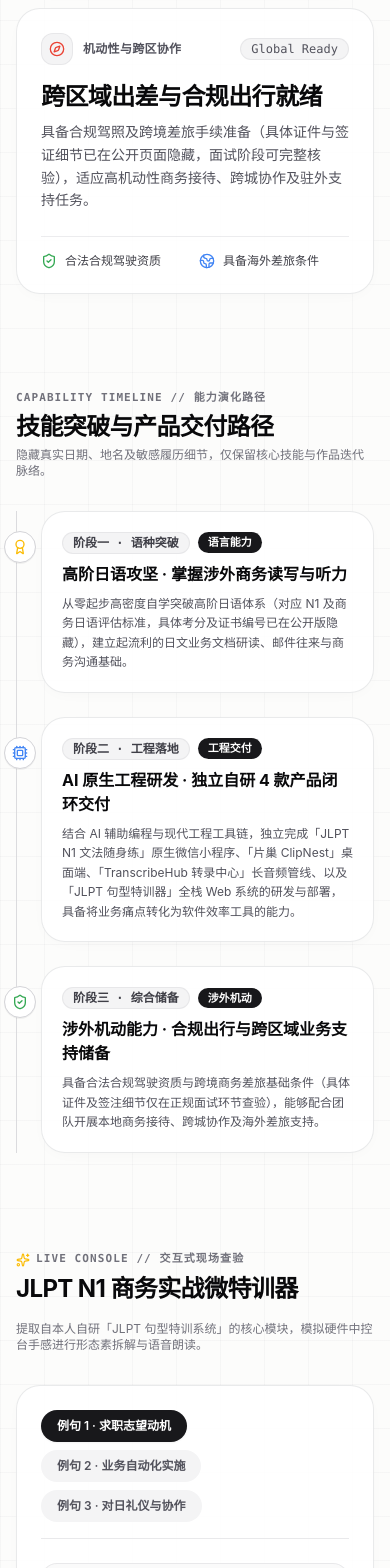
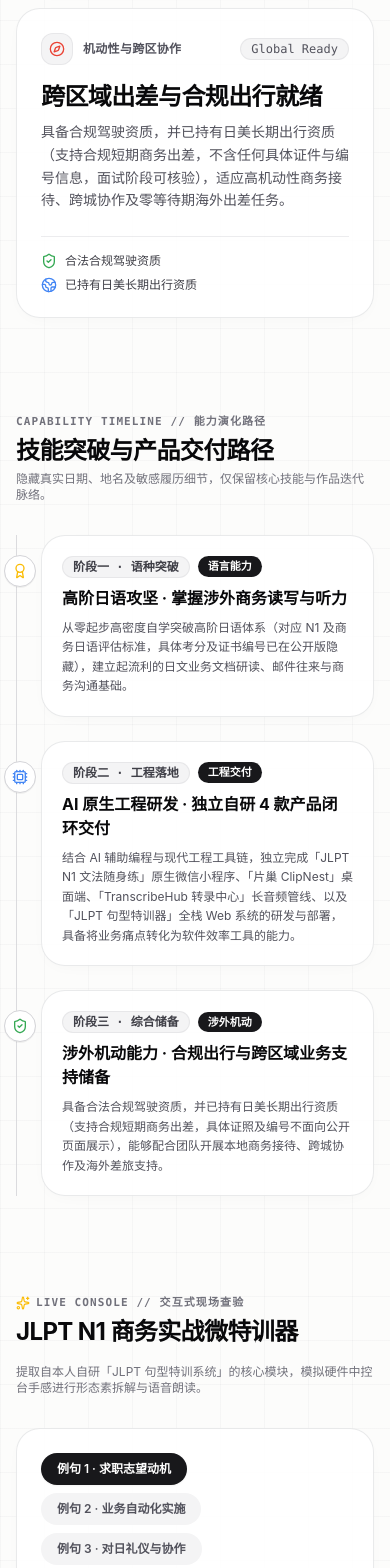
Before and after one commit to HarryLi-7/hl-showcase-8m4k, a React (Vite) app: page / in a window 390 px wide. Shown: the part 2840-4408 px from the top of the page. Built offline with nearby package versions, Linux system fonts and the light colour scheme; the HTML template or start-up script is replaced by a standard one.

Commit message:
chore: clarify anonymized Japan/US long-term business mobility copy

```diff
--- a/src/components/BentoMetrics.tsx
+++ b/src/components/BentoMetrics.tsx
@@ -171,19 +171,19 @@ export const BentoMetrics: React.FC<BentoMetricsProps> = ({ lang }) => {
 
               <p className="text-sm text-zinc-600 leading-relaxed mb-6">
                 {lang === 'zh'
-                  ? '具备合规驾照及跨境差旅手续准备（具体证件与签证细节已在公开页面隐藏，面试阶段可完整核验），适应高机动性商务接待、跨城协作及驻外支持任务。'
-                  : '運転免許および海外渡航に必要な諸手続きを完備（具体的な証書情報は非公開とし、面談時に確認可能）。現地訪問や出張を伴うビジネス支援にも柔軟に対応可能です。'}
+                  ? '具备合规驾驶资质，并已持有日美长期出行资质（支持合规短期商务出差，不含任何具体证件与编号信息，面试阶段可核验），适应高机动性商务接待、跨城协作及零等待期海外出差任务。'
+                  : '有効な運転免許に加え、日米両国への長期渡航・短期商用出張に対応できる出行資格を保有（具体的な証書・番号等は公開ページ非掲載、面談時に確認可）。急な海外出張や現地支援にも即応可能です。'}
               </p>
             </div>
 
-            <div className="pt-4 border-t border-zinc-200/70 grid grid-cols-2 gap-2 relative">
+            <div className="pt-4 border-t border-zinc-200/70 grid grid-cols-1 sm:grid-cols-2 gap-2 relative">
               <div className="flex items-center gap-2 text-xs text-zinc-700 font-medium">
                 <ShieldCheck className="w-4 h-4 text-[#34A853] shrink-0" />
                 <span>{lang === 'zh' ? '合法合规驾驶资质' : '正式運転資格あり'}</span>
               </div>
               <div className="flex items-center gap-2 text-xs text-zinc-700 font-medium">
                 <Globe2 className="w-4 h-4 text-[#4285F4] shrink-0" />
-                <span>{lang === 'zh' ? '具备海外差旅条件' : '海外出張即応可'}</span>
+                <span>{lang === 'zh' ? '已持有日美长期出行资质' : '日米長期出張対応資格あり'}</span>
               </div>
             </div>
           </SpotlightCard>
--- a/src/components/EducationCredentials.tsx
+++ b/src/components/EducationCredentials.tsx
@@ -49,14 +49,14 @@ export const EducationCredentials: React.FC<EducationCredentialsProps> = ({ lang
           : '安全な運転経験を有し、ビジネス送迎・移動を伴う業務にも柔軟に対応可能です。'
     },
     {
-      title: lang === 'zh' ? '跨境商务差旅就绪' : '海外渡航・出張対応基盤',
-      subtitle: lang === 'zh' ? '具体签证详情私下提供' : '査証詳細は面談時確認',
-      tag: lang === 'zh' ? '涉外差旅适配' : '海外渡航即応',
+      title: lang === 'zh' ? '已持有日美长期出行资质' : '日米長期ビザ保有・海外出張即応',
+      subtitle: lang === 'zh' ? '支持短期商务出差（不含具体证件信息）' : '短期商用対応・証書情報非公開',
+      tag: lang === 'zh' ? '日美差旅就绪' : '海外渡航即応',
       icon: <Globe className="w-5 h-5 text-[#EA4335]" />,
       detail:
         lang === 'zh'
-          ? '可配合企业进行跨城及赴日等跨境商务支持与出差协调。'
-          : '国内出張および日本現地への業務支援出張に迅速に対応できる体制を整えております。'
+          ? '已持有日美长期多次出行签证，可直接用于合规短期商务考察、会议及客户拜访，跨国出差零办签等待期；具体证件细节及编号仅作面试私下核验。'
+          : '日本・米国向けの長期数次査証を保有しており、短期商用出張・商談・会議等へ待機期間なく即座に対応可能です（具体的な証書・番号は面談時にのみ提示）。'
     }
   ]
 
--- a/src/components/Timeline.tsx
+++ b/src/components/Timeline.tsx
@@ -35,8 +35,8 @@ export const Timeline: React.FC<TimelineProps> = ({ lang }) => {
       icon: <ShieldCheck className="w-4 h-4 text-[#34A853]" />,
       desc:
         lang === 'zh'
-          ? '具备合法合规驾驶资质与跨境商务差旅基础条件（具体证件及签注细节仅在正规面试环节查验），能够配合团队开展本地商务接待、跨城协作及海外差旅支持。'
-          : '運転免許および海外渡航に係る基盤を整備（具体的な証明書情報は面談時にご提示）。現地訪問、出張、オフライン調整など機動的なビジネス支援に即応可能です。'
+          ? '具备合法合规驾驶资质，并已持有日美长期出行资质（支持合规短期商务出差，具体证照及编号不面向公开页面展示），能够配合团队开展本地商务接待、跨城协作及海外差旅支持。'
+          : '有効な運転免許と日米長期渡航資格を保有しており（短期商用出張に対応可、詳細番号等は非公開）、現地訪問、海外出張、オフライン調整など機動的なビジネス支援に即応可能です。'
     }
   ]
 
```
